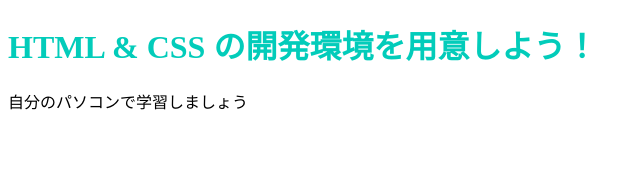
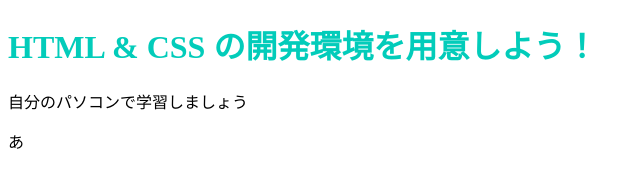
Before and after one commit to kenty98/kenty98, a plain HTML site: page index.html in a window 1280 px wide. Shown: the full height of the page, 0-640 px from the left. Drawn offline with Linux system fonts and the light colour scheme.

Commit message:
Update index.html

```diff
--- a/index.html
+++ b/index.html
@@ -10,3 +10,4 @@
   </body>
 </html>
 <p>自分のパソコンで学習しましょう</p>
+<h>あ</h>
```
